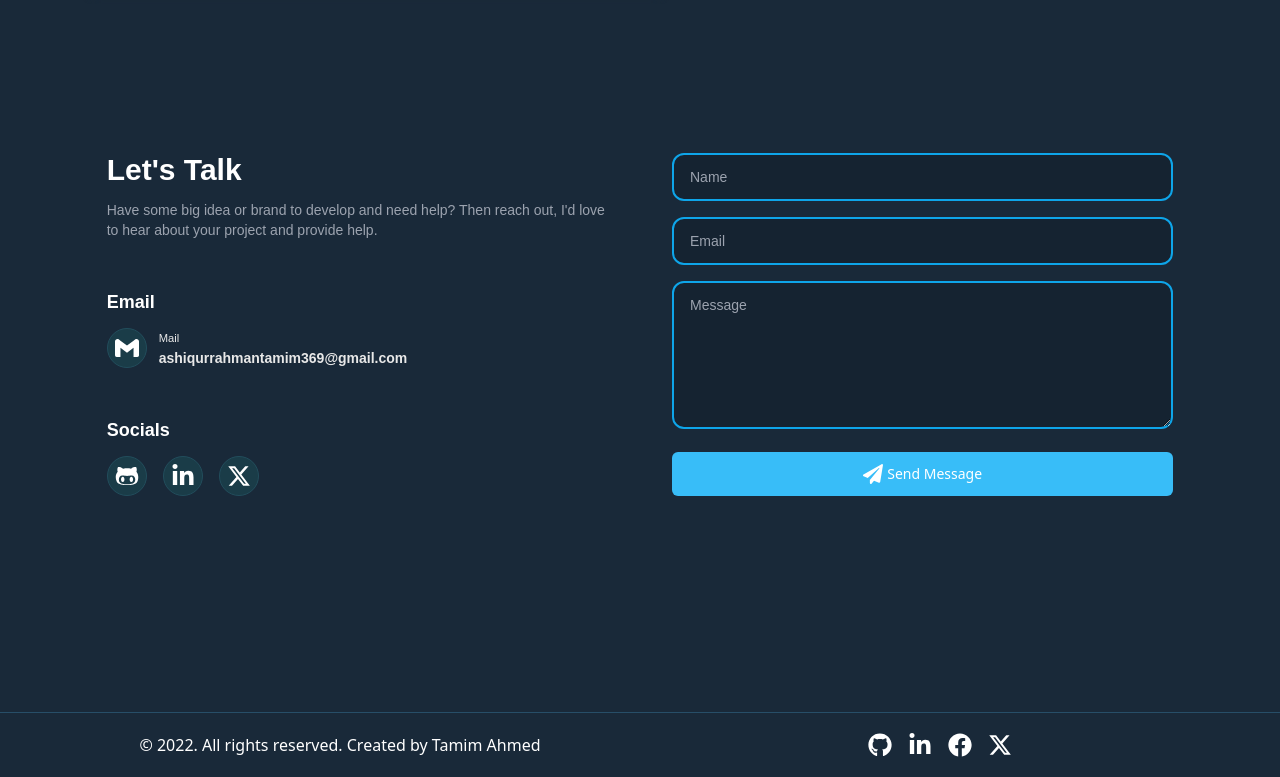
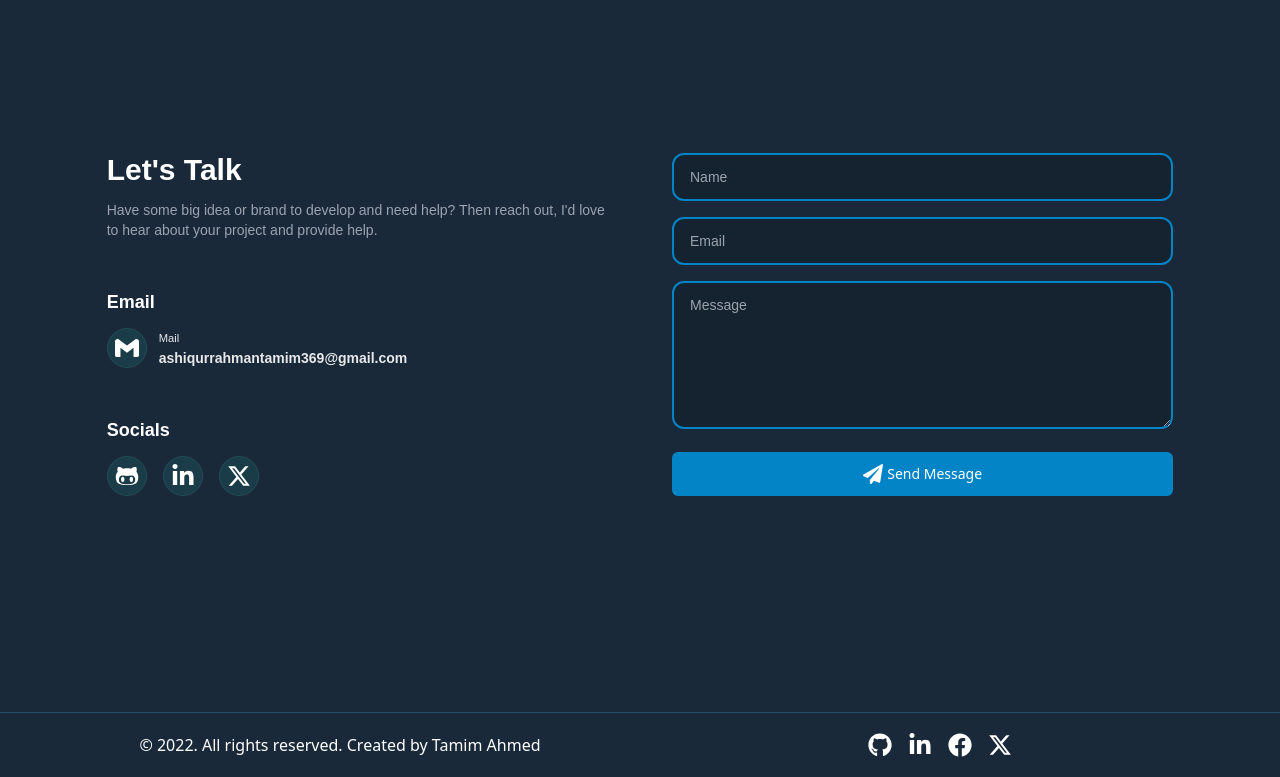
Before and after one commit to Tamim-369/Portfolio, a React (Vite) app: page / in a window 1280 px wide. Shown: the part 2920-3697 px from the top of the page. Built offline with nearby package versions, Linux system fonts and the light colour scheme.

Commit message:
improving the ui

```diff
--- a/src/components/Contact.jsx
+++ b/src/components/Contact.jsx
@@ -141,7 +141,7 @@ const Contact = ({ activeLink, setActiveLink }) => {
           <input
             type="text"
             placeholder="Name"
-            className="w-full rounded-xl py-3 px-4 bg-[#152331] border-2 border-sky-500 text-white text-sm focus:outline-none"
+            className="w-full rounded-xl py-3 px-4 bg-[#152331] border-2 border-sky-600 text-white text-sm focus:outline-none"
             onChange={handleChange}
             name="from_name"
             required
@@ -149,7 +149,7 @@ const Contact = ({ activeLink, setActiveLink }) => {
           <input
             type="email"
             placeholder="Email"
-            className="w-full rounded-xl py-3 px-4 bg-[#152331] border-2 border-sky-500 text-white text-sm focus:outline-none"
+            className="w-full rounded-xl py-3 px-4 bg-[#152331] border-2 border-sky-600 text-white text-sm focus:outline-none"
             onChange={handleChange}
             name="from_email"
             required
@@ -157,14 +157,14 @@ const Contact = ({ activeLink, setActiveLink }) => {
           <textarea
             placeholder="Message"
             rows={6}
-            className="w-full rounded-xl py-3 px-4 bg-[#152331] border-2 border-sky-500 text-white text-sm focus:outline-none"
+            className="w-full rounded-xl py-3 px-4 bg-[#152331] border-2 border-sky-600 text-white text-sm focus:outline-none"
             name="message"
             onChange={handleChange}
             required
           />
           <button
             type="submit"
-            className="text-white bg-sky-400 flex justify-center items-center gap-1 font-medium font-sans rounded-md text-sm px-4 py-3 w-full"
+            className="text-white bg-sky-600 flex justify-center items-center gap-1 font-medium font-sans rounded-md text-sm px-4 py-3 w-full"
           >
             <span className="flex text-xl justify-center items-center">
               <FaPaperPlane />
--- a/src/components/ProjectCard.jsx
+++ b/src/components/ProjectCard.jsx
@@ -97,7 +97,7 @@ const ProjectCard = ({
           <span className="sm:text-xl font-medium font-sans">
             {description}
           </span>
-          <div className=" sm:flex hidden lg:mt-4 justify-center text-center gap-2 flex-wrap">
+          <div className=" sm:flex hidden lg:mt-4 justify-center text-center gap-2 flex-wrap mb-5 lg:mb-0">
             {stack.map((item) => (
               <div
                 key={item}
@@ -108,7 +108,7 @@ const ProjectCard = ({
               </div>
             ))}
           </div>
-          <div className="btn-group sm:mt-0 mt-5 lg:pt-5 flex justify-start sm:justify-center items-center gap-2">
+          <div className="btn-group sm:mt-0 mt-5  lg:pt-5 flex justify-start sm:justify-center items-center gap-2">
             <a
               href={codeLink}
               target="_blank"
--- a/src/components/Projects.jsx
+++ b/src/components/Projects.jsx
@@ -97,7 +97,7 @@ const Projects = ({ activeLink, setActiveLink }) => {
             My Projects
           </span>
         </h1>
-        <div className="  py-5  xl:px-10 mx-auto my-10 text-center min-h-[50dvh] flex flex-col justify-center items-center  gap-10 sm:gap-3 md:gap-5   ">
+        <div className="  py-5  xl:px-10 mx-auto my-10 text-center min-h-[50dvh] flex flex-col justify-center items-center   sm:gap-3 md:gap-5   ">
           <ProjectCard
             name={"HitekBD"}
             description={
```
